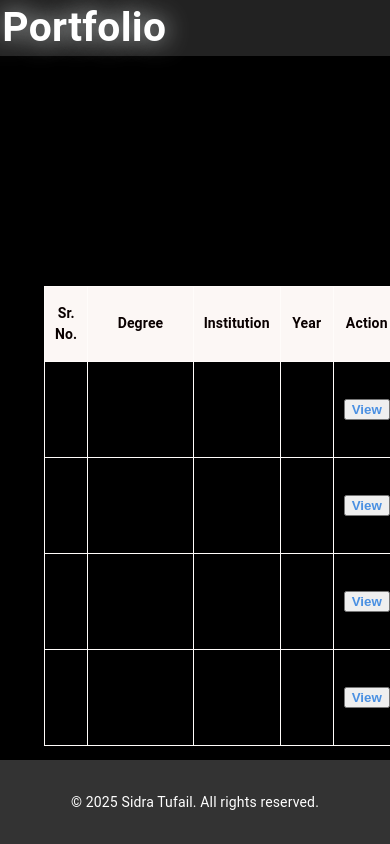
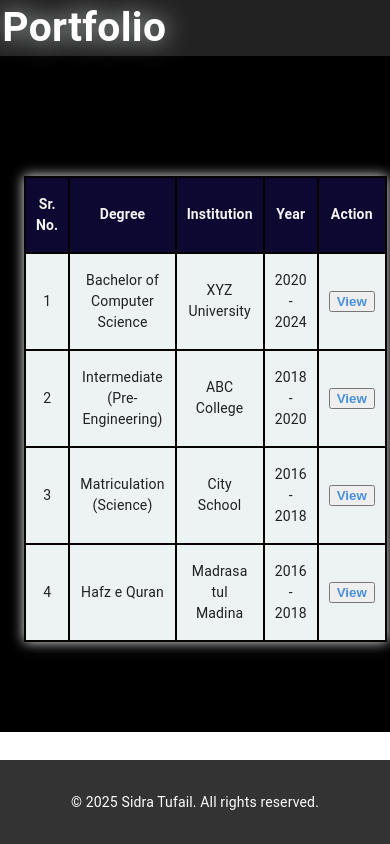
Before and after one commit to sidi-125/file-4, a React (Create React App) app: page /Education in a window 390 px wide. Built offline with nearby package versions, Linux system fonts and the light colour scheme; some icons are missing.

Commit message:
Make Education section responsive with MUI

```diff
--- a/src/Pages/Education/Education.css
+++ b/src/Pages/Education/Education.css
@@ -1,38 +1,10 @@
-.education-section {
-  padding: 100px 20px; /* Increased top and bottom padding */
-  text-align: center;
-  min-height: 90vh; /* Increased minimum height */
-  opacity: 0;
-  animation: fadeIn 2s ease-out forwards;
-}
-
-.education-title {
-  font-size: 80px;
-  font-weight: 10%;
-  margin-bottom: 30px;
-  color: hsl(210, 50%, 95%);
-  opacity: 0;
-  transform: translateY(-50px);
-  transition: opacity 5s, transform 5s; /* Slow down the speed */
-}
-
-.education-title.visible {
-  opacity: 1;
-  transform: translateY(0);
-}
-
-/* Remove cursor pointer and highlight effect */
-.education-table tr:hover {
-  background-color: inherit; /* Remove hover highlight */
-  transform: inherit; /* Remove scale effect */
-  cursor: default; /* Remove pointer cursor */
-}
 
 .education-table {
   width: 70%; /* Reduced table width */
   margin: 0 auto;
   border-collapse: collapse;
-  box-shadow: 0 0 12px rgba(0, 0, 0, 0.1);
+  background-color: #edf3f3;
+  box-shadow: 0 0 12px rgb(240, 237, 237);
   animation: slideUp 2s ease-out 0.5s forwards;
 }
 
@@ -60,7 +32,7 @@
 
 .education-table th,
 .education-table td {
-  border: 1px solid hsl(24, 100%, 99%);
+  border: 2px solid hsl(26, 100%, 1%);
   padding: 24px 16px; /* Increased vertical padding for height */
   font-size: 18px;
   text-align: center;
@@ -68,8 +40,8 @@
 }
 
 .education-table th {
-  background-color: hwb(20 96% 1%);
-  color: #0a0000;
+  background-color: lab(4.08% 10.59 -25.49);
+  color: hsl(0, 16%, 96%);
   padding: 18px;
 }
 
@@ -103,7 +75,7 @@
   left: 0;
   right: 0;
   bottom: 0;
-  background-color: rgba(0, 0, 0, 0.5);
+  background-color: rgba(245, 239, 239, 0.5);
   display: flex;
   justify-content: center;
   align-items: center;
@@ -117,7 +89,7 @@
 }
 
 .modal-content {
-  background-color: #050101;
+  background-color: #fcf6f6;
   padding: 20px;
   border-radius: 10px;
   width: 450px;
```
